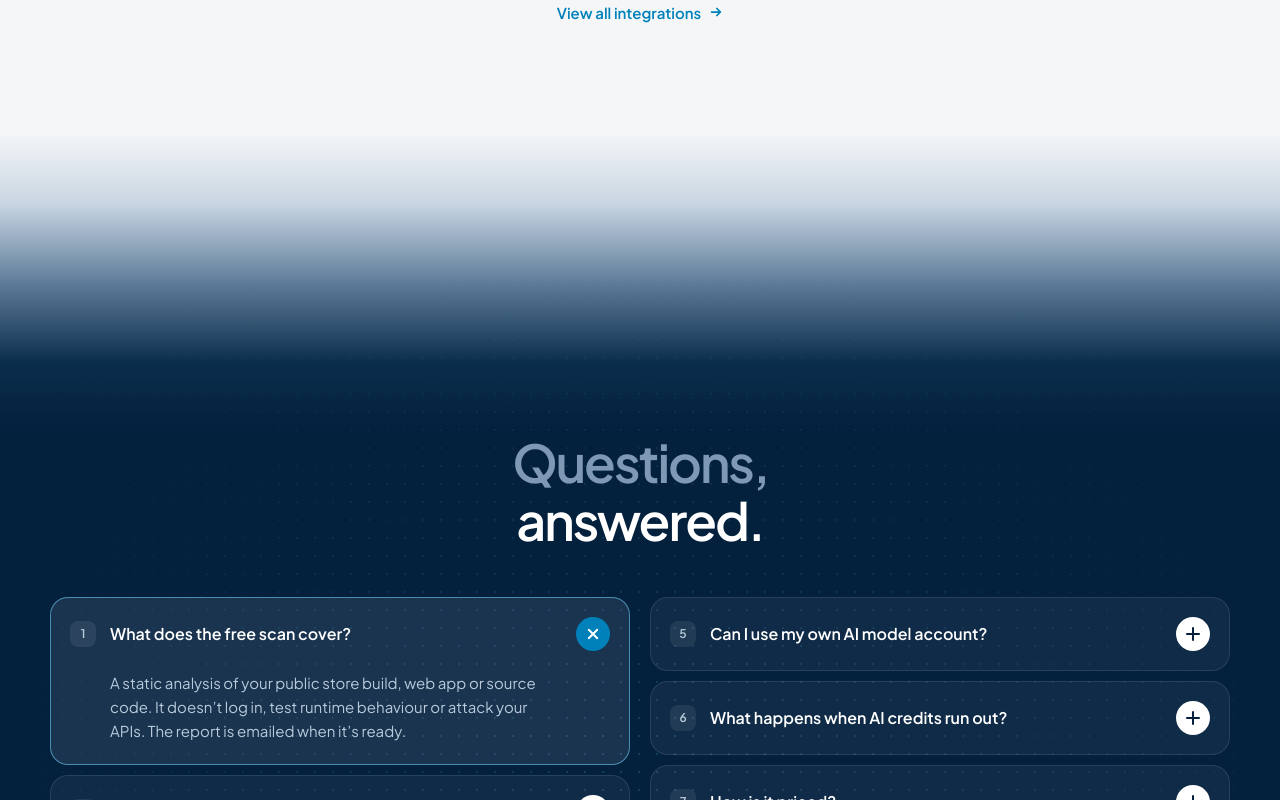
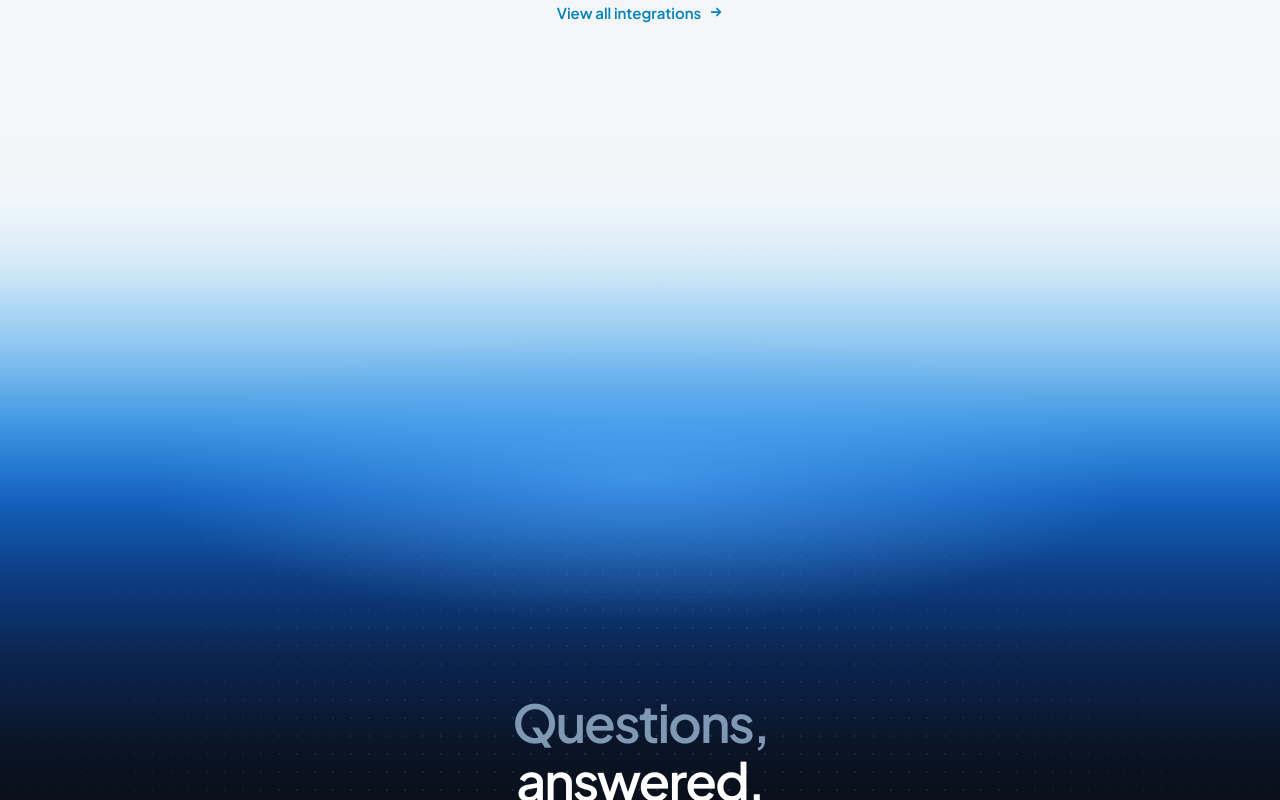
Before and after one commit to moha-elh/OstorlabRedesign, a Next.js app: page / in a window 1280 px wide. Shown: the part 7400-8200 px from the top of the page. Built offline with nearby package versions, Linux system fonts and the light colour scheme.

Commit message:
style(faq): black FAQ reached through the hero sky played in reverse

```diff
--- a/app/tokens.css
+++ b/app/tokens.css
@@ -78,7 +78,10 @@
   /* The reference's 0/8/18/28/38% stops, fixed in px at its 1453px height so the heading stays on dark at every width. */
   --join-ways-agentic: linear-gradient(180deg, #F4F6F8 0px, #CFDCE8 116px, #4E6F92 262px, #0B2D4C 407px, #03203D 552px, #03203D 100%);
   --join-tour-integrations: linear-gradient(180deg, #03203D 0px, #0B2D4C 60px, #5E7C9A 150px, #C9D6E2 230px, #F4F6F8 300px);
-  --join-integrations-faq: linear-gradient(180deg, #F4F6F8 0px, #C9D6E2 70px, #5E7C9A 150px, #0B2D4C 230px, #03203D 300px);
+  /* The hero -> free-scan sky played backwards (same colours, same 708px band, glow mirrored), ending on the hero black. */
+  --join-integrations-faq:
+    radial-gradient(55% 205px at 50% 345px, rgba(90, 175, 255, .55), rgba(90, 175, 255, 0) 70%),
+    linear-gradient(180deg, #F4F6F8 0px, #F1F6FA 65px, #D6EAF8 131px, #8CC6F0 214px, #3A93E2 298px, #1663C0 364px, #0D3F86 438px, #0B2550 522px, #0A1426 615px, #0A0C10 708px);
 }
 
 /* Integrations */
--- a/components/Faq.module.css
+++ b/components/Faq.module.css
@@ -1,8 +1,8 @@
 .section {
   position: relative;
   overflow: hidden;
-  padding: 300px 48px 110px;
-  background: var(--join-integrations-faq);
+  padding: 560px 48px 110px; /* heading lands on the dark end of the sky */
+  background: var(--join-integrations-faq), var(--ink-hero);
   color: var(--white);
 }
 .dots {
@@ -95,7 +95,7 @@
 .still a { font-weight: 600; color: var(--cyan); }
 
 @media (max-width: 900px) {
-  .section { padding: 300px 16px 80px; }
+  .section { padding: 560px 16px 80px; }
   .grid { grid-template-columns: 1fr; gap: 10px; }
   .answer { padding: 0 20px 22px 60px; }
 }
```
